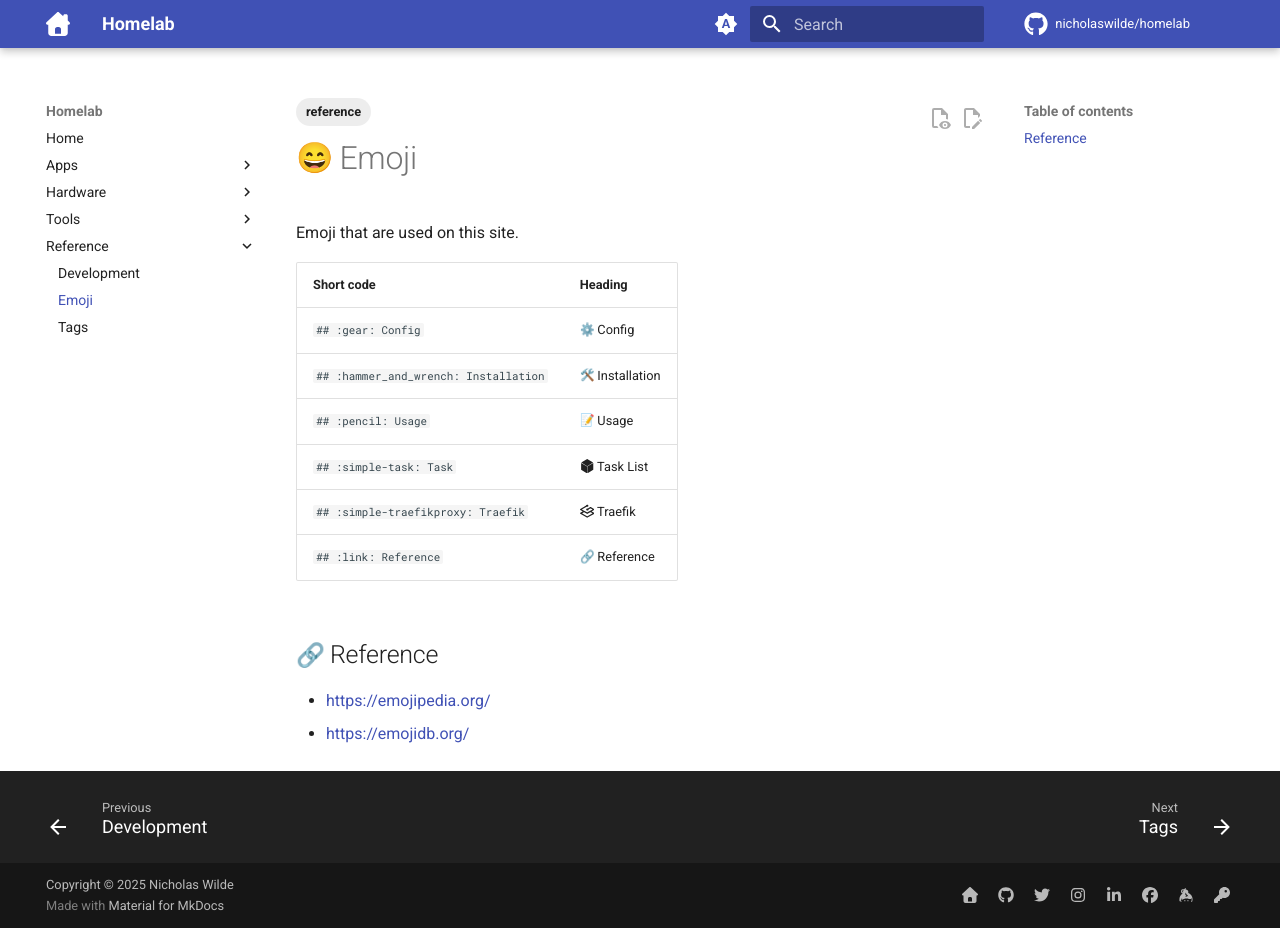
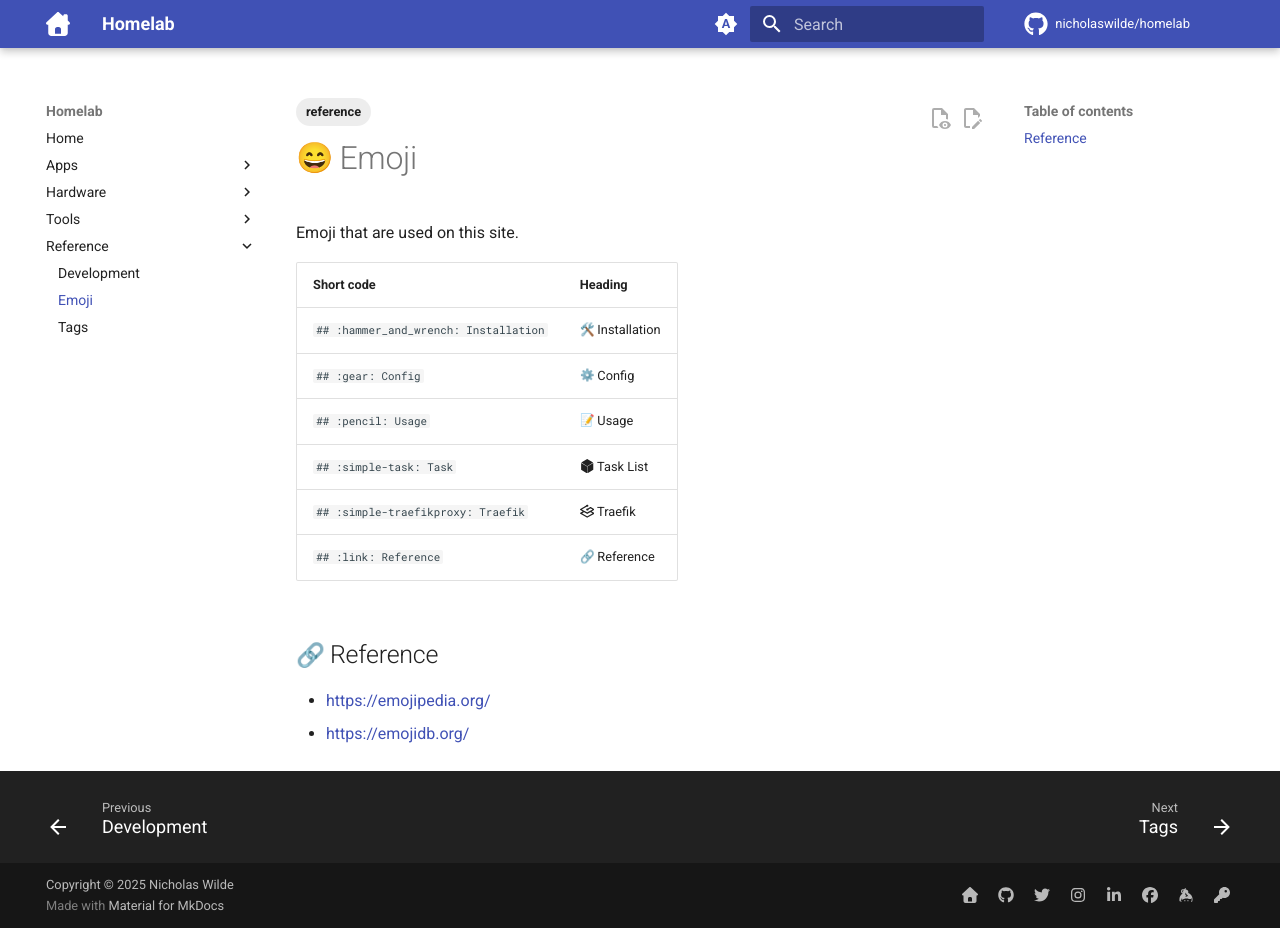
Before and after one commit to nicholaswilde/homelab, an MkDocs documentation site: the page built from docs/reference/emoji.md, in a window 1280 px wide and 928 px high. Built offline with MkDocs 1.6.1 and Material for MkDocs 9.7.7, drawn with Linux system fonts in a browser that asks for light colours; emoji names are drawn with the system emoji font; comment, search, counter and statistics services are not loaded.

```diff
--- a/docs/reference/emoji.md
+++ b/docs/reference/emoji.md
@@ -8,8 +8,8 @@ Emoji that are used on this site.
 
 | Short code | Heading       |
 |------------|---------------|
+| `## :hammer_and_wrench: Installation` | :hammer_and_wrench: Installation |
 | `## :gear: Config`   | :gear: Config |
-| `## :hammer_and_wrench: Installation` | :hammer_and_wrench: Installation |
 | `## :pencil: Usage` | :pencil: Usage |
 | `## :simple-task: Task` | :simple-task: Task List |
 | `## :simple-traefikproxy: Traefik` | :simple-traefikproxy: Traefik |
```
